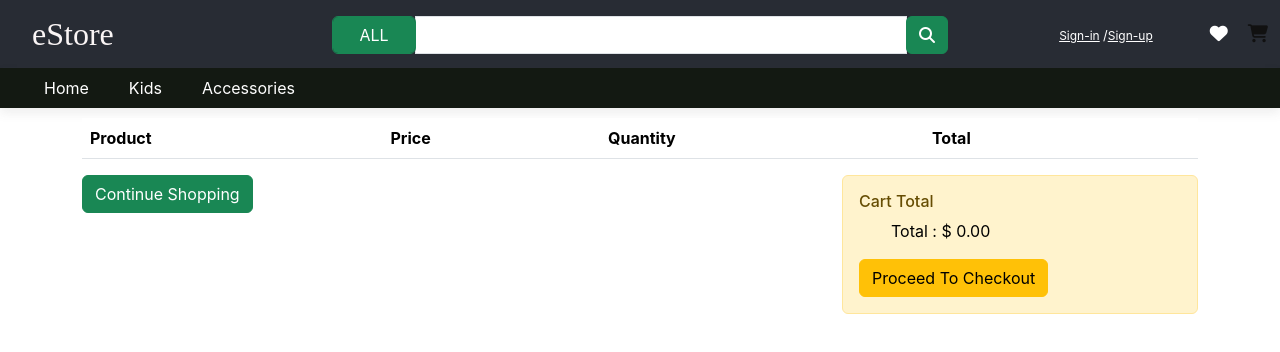
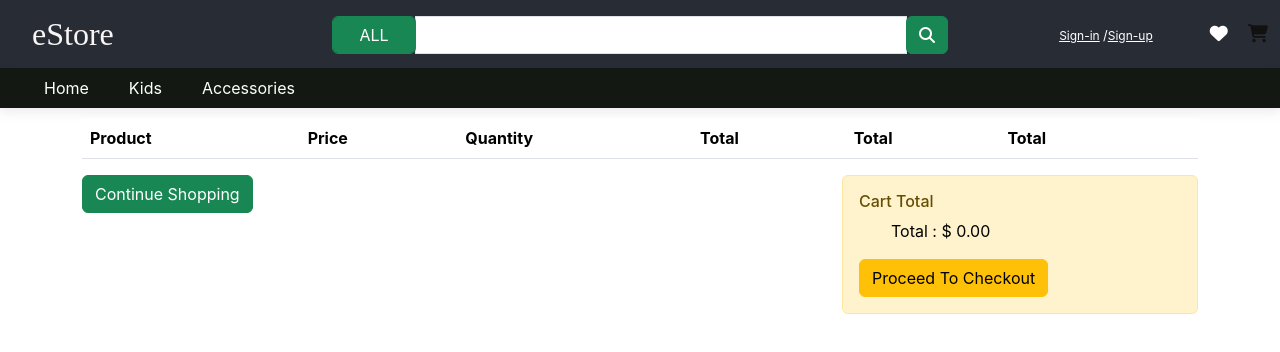
Before and after one commit to EnesDaca/clothingstore, a React (Create React App) app: page /viewcart in a window 1280 px wide. Shown: the top 352 px of the page. Built offline with nearby package versions, Linux system fonts and the light colour scheme.

Commit message:
PayPal before

```diff
--- a/src/components/Cart/index.js
+++ b/src/components/Cart/index.js
@@ -24,6 +24,8 @@ const Cart = (props) => {
                 <th>Product</th>
                 <th>Price</th>
                 <th>Quantity</th>
+                <th>Total</th>
+                <th>Total</th>
                 <th>Total</th>
                 <th></th>
               </tr>
```
